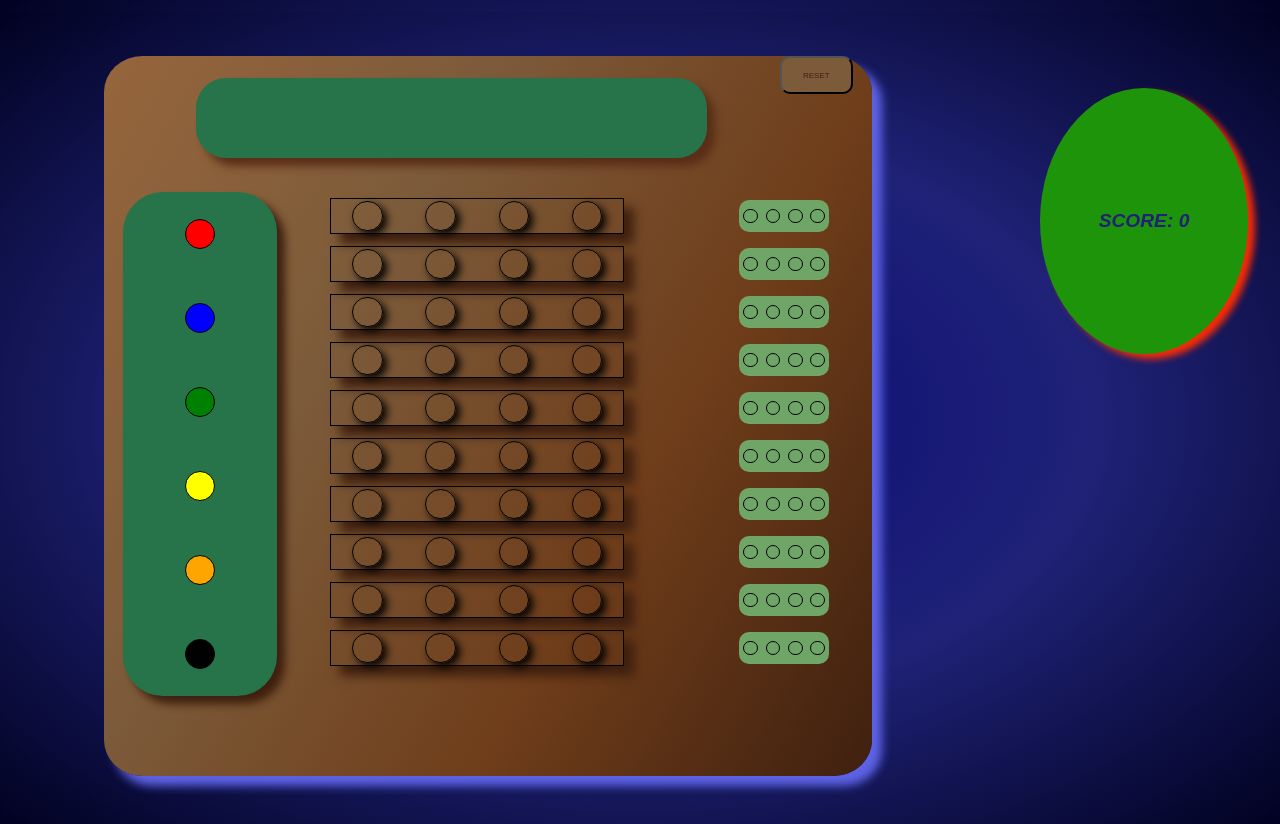
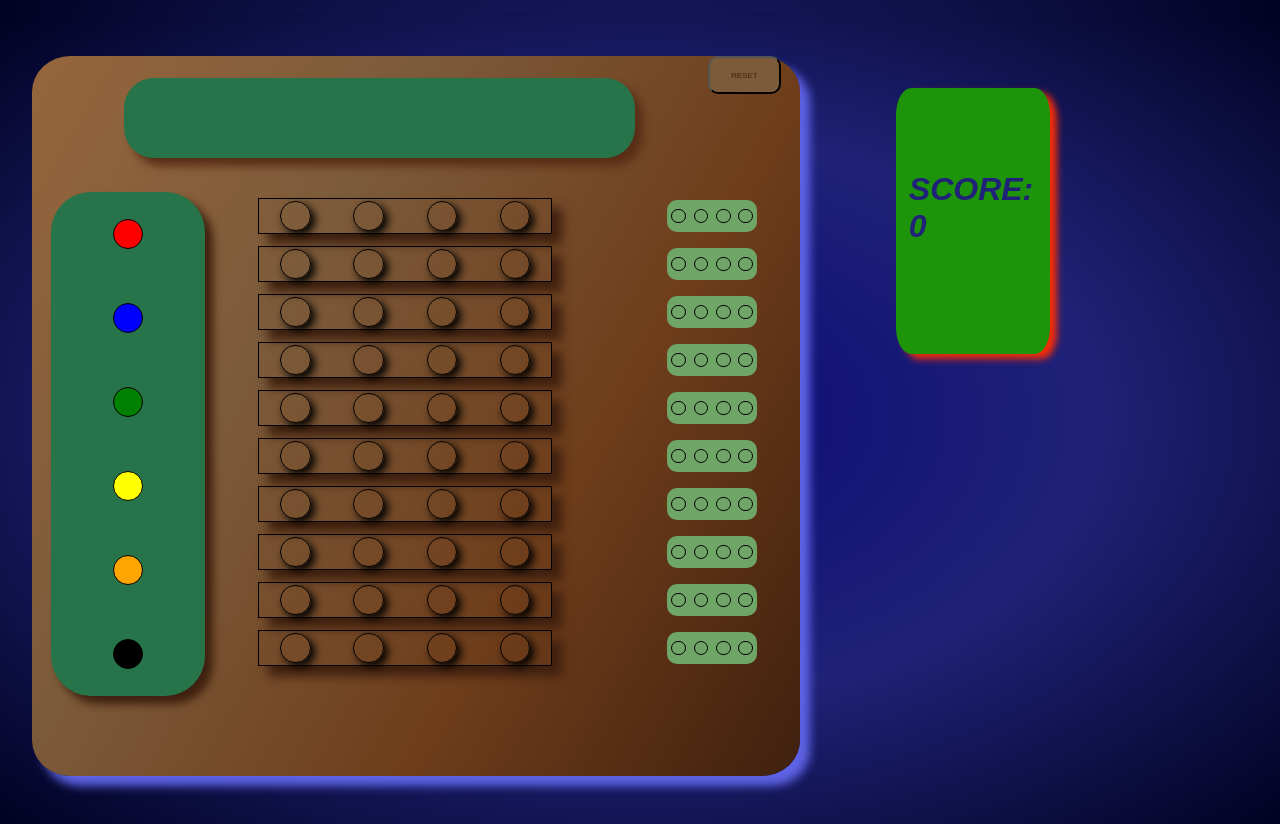
Before and after one commit to Flothar78/mastermind, a Vue app: page / in a window 1280 px wide. Built offline with nearby package versions, Linux system fonts and the light colour scheme; the HTML template or start-up script is replaced by a standard one.

Commit message:
Create new container to display informations

```diff
--- a/src/assets/main.css
+++ b/src/assets/main.css
@@ -58,19 +58,19 @@
 }
 @keyframes scoreContainerSprout {
   0% {
-    opacity: 1;
+    opacity: 0;
   }
-  20% {
+  80% {
+    opacity: 0.1;
+  }
+  90% {
     opacity: 0.5;
   }
   100% {
-    opacity: 0;
+    opacity: 1;
   }
 }
 .score-container {
-  animation-name: scoreContainerSprout;opacity: 1;
-  animation-duration: 1.6s;
-  animation-timing-function: ease-in;
   background: hsl(112, 87%, 31%);
   font-family: sans-serif;
   font-style: oblique;
@@ -79,7 +79,7 @@
   font-weight: 900;
   width: 20%;
   height: 35%;
-  border-radius: 50%;
+  border-radius: 10%;
   margin: 5vw;
   padding: 1vw;
   display: flex;
@@ -87,13 +87,26 @@
   justify-content: center;
   align-items: center;
 }
+.score {
+  opacity: 1;
+  animation-name: scoreContainerSprout;
+  animation-duration: 1.6s;
+}
+.winLooseMessage {
+  animation-name: scoreContainerSprout;
+  animation-duration: 1.6s;
+}
 .continue-button {
+  animation-name: scoreContainerSprout;
+  animation-duration: 1.6s;
   height: 3vw;
   width: 10vw;
   box-shadow: 7px 7px 7px #1f2277;
   border-radius: 10px;
 }
 .restart-button {
+  animation-name: scoreContainerSprout;
+  animation-duration: 1.6s;
   background-color: transparent;
   color: blue;
   opacity: 0.6;
@@ -151,7 +164,7 @@
   height: 3vw;
   width: 12vw;
 }
-@media screen and (max-width: 734px) {
+@media screen and (max-width: 759px) {
   #app {
     flex-direction: column-reverse;
     position: relative;
@@ -160,7 +173,7 @@
     position: absolute;
     justify-content: space-around;
     box-shadow: 5px 5px 5px rgba(253, 45, 3, 0.97);
-    font-size: 0.8rem;
+    font-size: 1.2rem;
     width: 35vw;
     height: 12vh;
     padding: 0;
@@ -169,16 +182,16 @@
     margin-left: 50vw;
   }
   .continue-button {
-    font-size: xx-small;
-    height: 5vw;
-    width: 15vw;
+    font-size: small;
+    height: 7vw;
+    width: 22vw;
     box-shadow: 5px 5px 8px #30339a;
     border-radius: 10px;
   }
   .restart-button {
-    font-size: xx-small;
-    height: 4vw;
-    width: 12vw;
+    font-size: small;
+    height: 7vw;
+    width: 17vw;
     margin-top: 0.3vh;
     margin-bottom: 0.7vh;
   }
@@ -242,24 +255,30 @@
     border-radius: 50%;
   }
 }
-@media screen and (min-width: 735px) and (max-width: 999px) {
+@media screen and (min-width: 760px) and (max-width: 999px) {
+  .score {
+    margin-bottom: 10%;
+  }
   .score-container {
     box-shadow: 7px 5px 7px rgba(253, 45, 3, 0.97);
-    height: 30%;
+    font-size: x-large;
+    height: 20%;
+
     margin-right: 2.5vw;
     justify-content: center;
   }
   .continue-button {
-    font-size: xx-small;
+    font-size: small;
     margin: 2vh 0 2vh 0;
     box-shadow: 3px 3px 3px #1f2277;
   }
   .restart-button {
-    font-size: xx-small;
+    font-size: small;
   }
   .play-and-result-wrapper {
-    width: 80vw;
-    height: 100vh;
+    margin-left: 3vw;
+    width: 70vw;
+    height: 90vh;
   }
   .play-and-check-container {
     max-height: 90vh;
@@ -313,9 +332,14 @@
   }
 }
 @media screen and (min-width: 1000px) {
+  .score {
+    margin-bottom: 20%;
+  }
   .score-container {
     box-shadow: 7px 5px 7px rgba(253, 45, 3, 0.97);
+    font-size: xx-large;
     height: 30%;
+    min-width: 10vw;
     margin-right: 2.5vw;
     justify-content: center;
   }
@@ -328,8 +352,8 @@
     position: relative;
     display: flex;
     justify-content: space-between;
-    max-height: 100%;
-    width: 80%;
+    max-height: 90vh;
+    width: 70vw;
     padding-left: 1.5vw;
     padding-right: 1.5vw;
   }
@@ -347,7 +371,6 @@
     display: flex;
     flex-direction: column-reverse;
     justify-content: flex-start;
-    max-height: 90%;
   }
   .play-and-check-container {
     position: absolute;
@@ -359,7 +382,7 @@
     justify-content: space-around;
   }
   .play-and-result-wrapper {
-    width: 100%;
+    width: 60vw;
     height: 90vh;
     margin: 4vh;
   }
--- a/src/views/ScoreView.vue
+++ b/src/views/ScoreView.vue
@@ -22,28 +22,22 @@ const restartGame = () => {
 </script>
 
 <template>
+  <div>
     <div class="score-container">
-    <div>SCORE: {{ score }}</div>
-    <div>
+      <div class="score">SCORE: {{ score }}</div>
+    </div>
+    <div class="score-container" v-if="useColorStore().playRowId === 10000">
+      <div class="winLooseMessage">
         {{ winLooseMessage }}
       </div>
 
-    <button
-      class="continue-button"
-      v-if="useColorStore().playRowId === 10000"
-      type="button"
-      @click="clickReplay"
-    >
+      <button class="continue-button" type="button" @click="clickReplay">
         Continue
       </button>
-    <button
-      class="restart-button"
-      v-if="useColorStore().playRowId === 10000"
-      type="button"
-      @click="restartGame"
-    >
+      <button class="restart-button" type="button" @click="restartGame">
         Restart
       </button>
+    </div>
   </div>
 </template>
 
```
Lines whose indentation alone changed are shown as unchanged.
